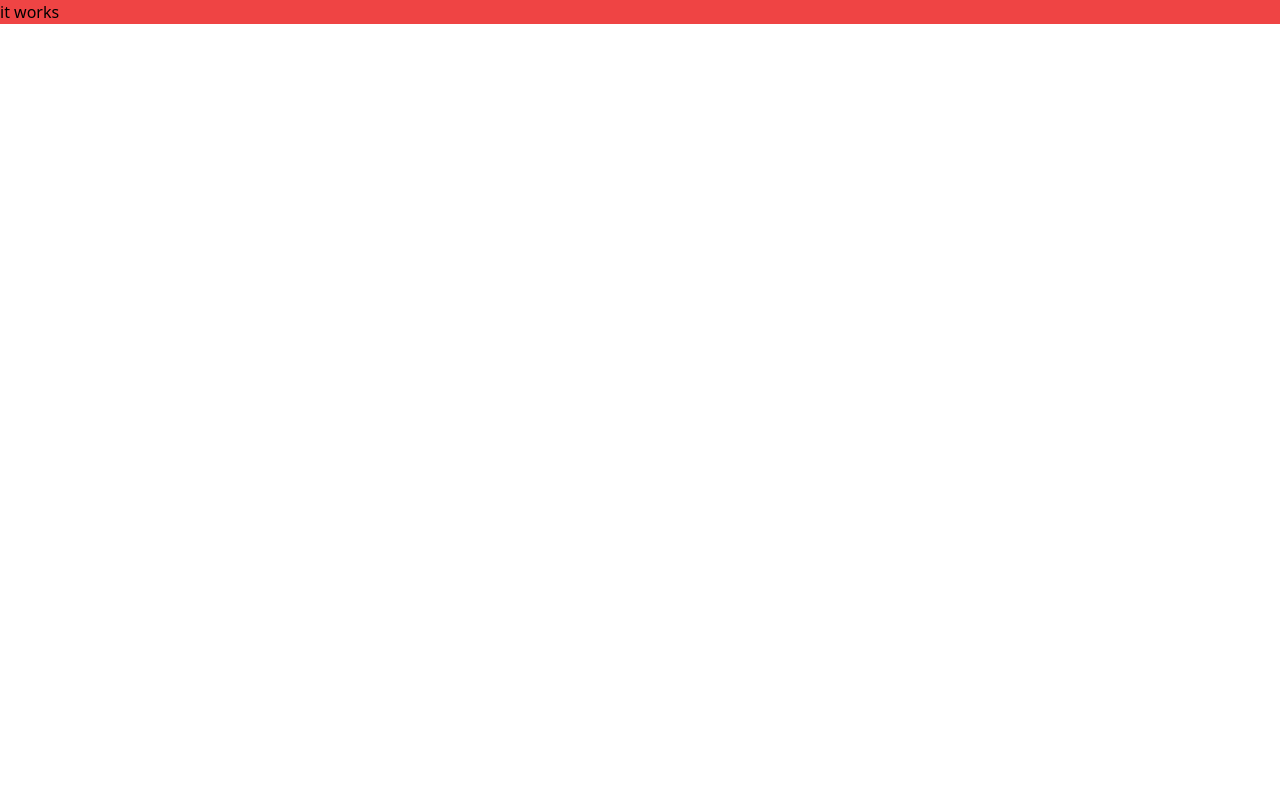
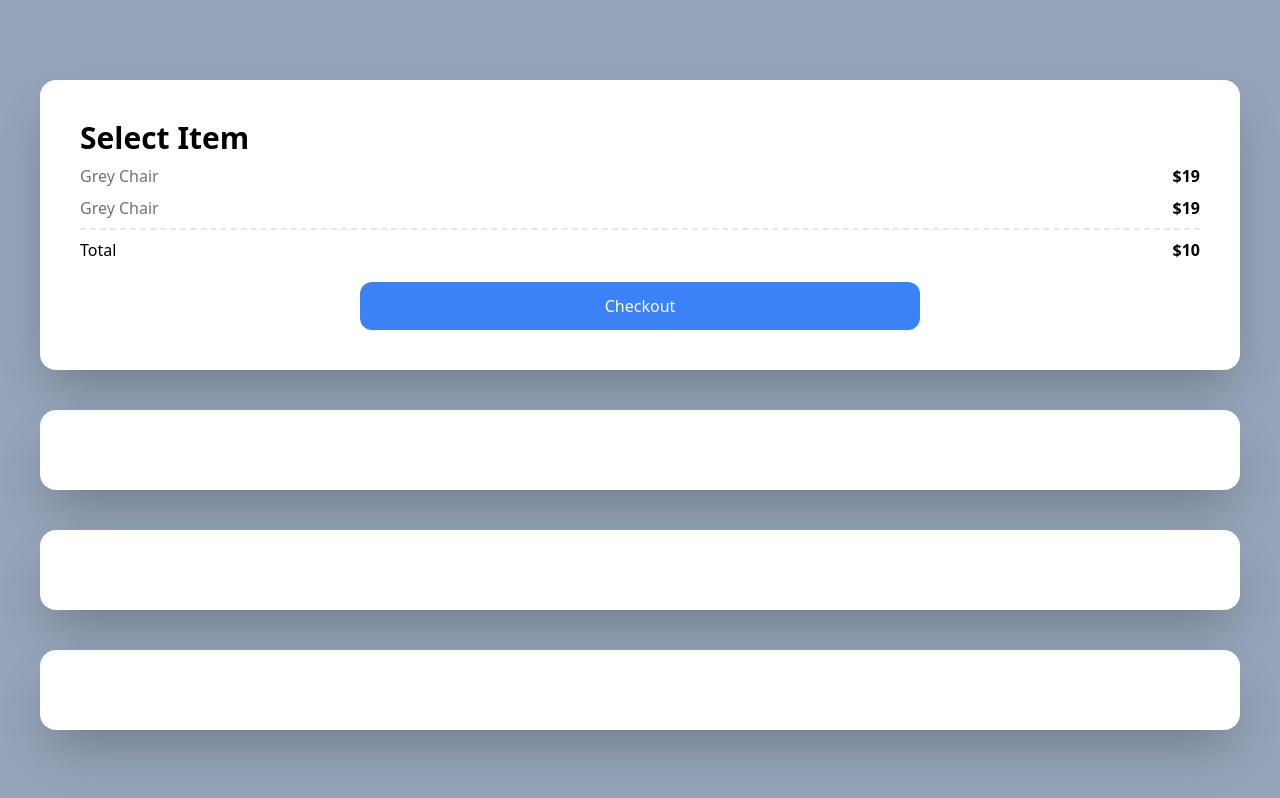
Before and after one commit to Yun-Jehyeok/carrot_market_clone_coding, a Next.js app: page / in a window 1280 px wide. Shown: the top 798 px of the page. Built offline with nearby package versions, Linux system fonts and the light colour scheme.

Commit message:
Testing the tailwind css

```diff
--- a/pages/index.tsx
+++ b/pages/index.tsx
@@ -2,8 +2,28 @@
 
 const Home: NextPage = () => {
   return (
-    <div className="bg-red-500">
-      <h1 className="text-black">it works</h1>
+    <div className="bg-slate-400 py-20 px-10 grid gap-10">
+      <div className="bg-white p-10 rounded-2xl shadow-2xl">
+        <span className="font-semibold text-3xl">Select Item</span>
+        <div className="flex justify-between my-2">
+          <span className="text-gray-500">Grey Chair</span>
+          <span className="font-semibold">$19</span>
+        </div>
+        <div className="flex justify-between">
+          <span className="text-gray-500">Grey Chair</span>
+          <span className="font-semibold">$19</span>
+        </div>
+        <div className="mt-2 pt-2 border-t-2 border-dashed flex justify-between">
+          <span>Total</span>
+          <span className="font-semibold">$10</span>
+        </div>
+        <div className="mt-5 bg-blue-500 text-white text-center p-3 rounded-xl w-1/2 mx-auto">
+          Checkout
+        </div>
+      </div>
+      <div className="bg-white p-10 rounded-2xl shadow-2xl"></div>
+      <div className="bg-white p-10 rounded-2xl shadow-2xl"></div>
+      <div className="bg-white p-10 rounded-2xl shadow-2xl"></div>
     </div>
   );
 };
```
